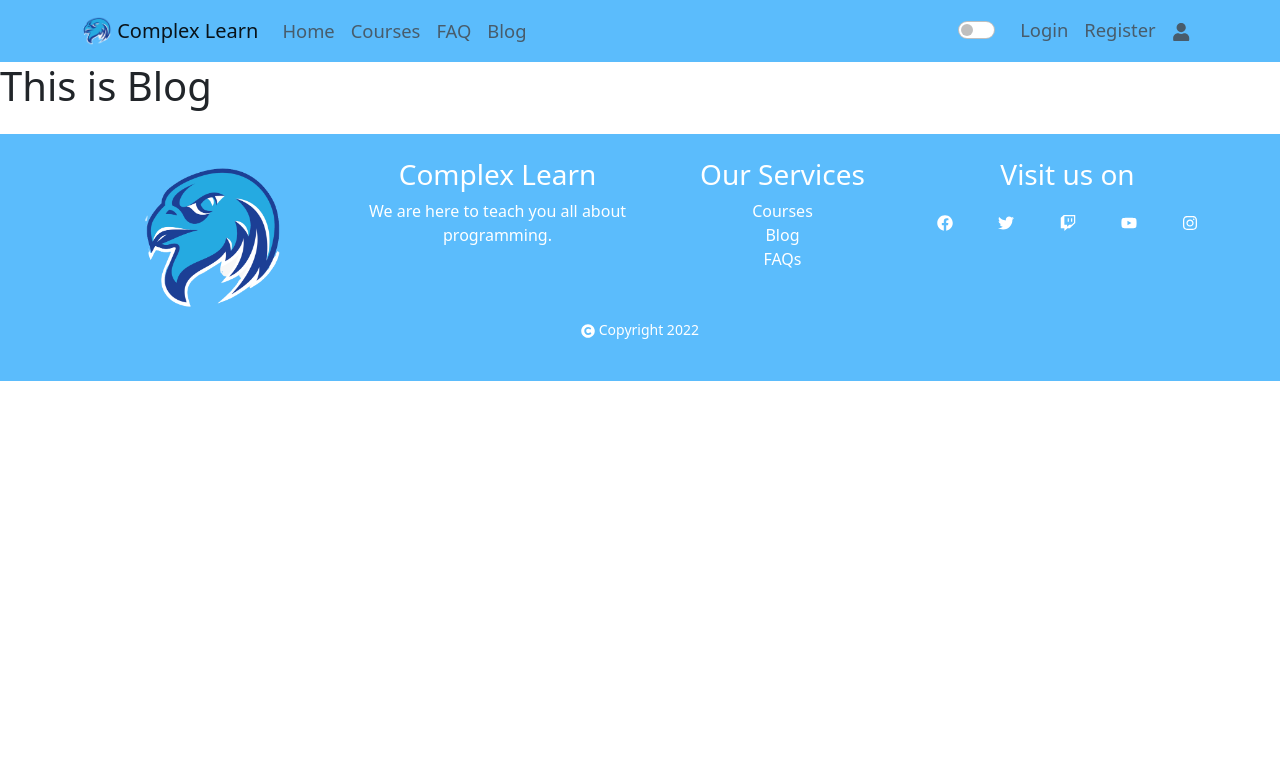
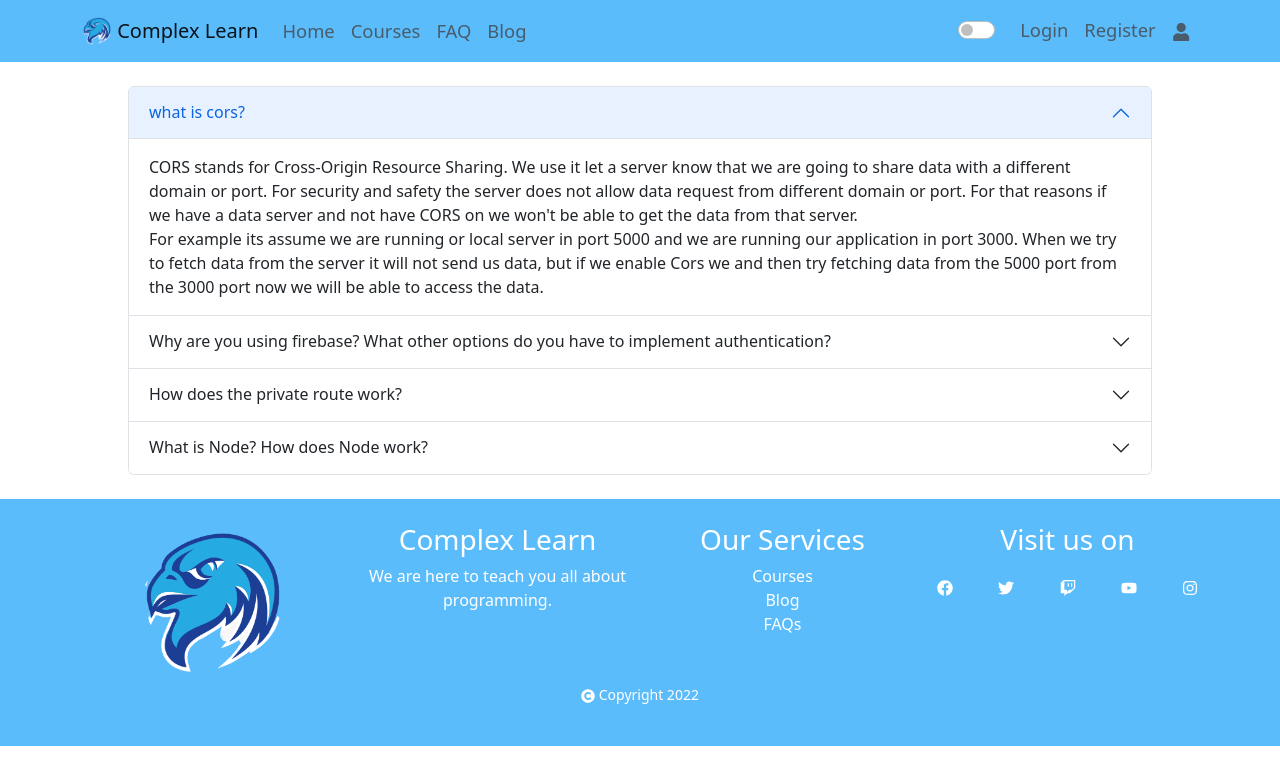
Before and after one commit to S0vers/complex-learn-client, a React (Create React App) app: page /blog in a window 1280 px wide. Shown: the top 784 px of the page. Built offline with nearby package versions, Linux system fonts and the light colour scheme; no server answers.

Commit message:
one question answered in Blog

```diff
--- a/src/Pages/Blog/Blog/Blog.js
+++ b/src/Pages/Blog/Blog/Blog.js
@@ -1,9 +1,35 @@
 import React from 'react';
-
+import Accordion from 'react-bootstrap/Accordion';
 const Blog = () => {
     return (
-        <div>
-            <h1>This is Blog</h1>
+        <div className='mt-4 col d-flex justify-content-center'>
+            <Accordion style={{ width: '64rem' }} defaultActiveKey={['0']} alwaysOpen>
+                <Accordion.Item eventKey="0">
+                    <Accordion.Header>what is cors?</Accordion.Header>
+                    <Accordion.Body>
+                        CORS stands for Cross-Origin Resource Sharing. We use it let a server know that we are going to share data with a different domain or port. For security and safety the server does not allow data request from different domain or port. For that reasons if we have a data server and not have CORS on we won't be able to get the data from that server.<br></br>
+                        For example its assume we are running or local server in port 5000 and we are running our application in port 3000. When we try to fetch data from the server it will not send us data, but if we enable Cors we and then try fetching data from the 5000 port from the 3000 port now we will be able to access the data.
+                    </Accordion.Body>
+                </Accordion.Item>
+                <Accordion.Item eventKey="1">
+                    <Accordion.Header>Why are you using firebase? What other options do you have to implement authentication?</Accordion.Header>
+                    <Accordion.Body>
+                        We use firebase to build and deploy application. But the biggest power firebase has is the authentication service. using firebase authentication and authorization we can easily implement a register and login functionality. We can also verify and authenticate the legitimacy of the user and also let them easily sign in through already existing third party options like google, facebook, twitter and github.
+                    </Accordion.Body>
+                </Accordion.Item>
+                <Accordion.Item eventKey="3">
+                    <Accordion.Header>How does the private route work?</Accordion.Header>
+                    <Accordion.Body>
+                        No you will never lose access to your purchase unless there is a global network outage. In our mobile app we also have download feature.
+                    </Accordion.Body>
+                </Accordion.Item>
+                <Accordion.Item eventKey="4">
+                    <Accordion.Header>What is Node? How does Node work?</Accordion.Header>
+                    <Accordion.Body>
+                        We are a small team working tirelessly to provide new courses and new content to the existing courses. You purchase is not just a one time deal. The purchase guarantees that you will get service from us for years.
+                    </Accordion.Body>
+                </Accordion.Item>
+            </Accordion>
         </div>
     );
 };
```
